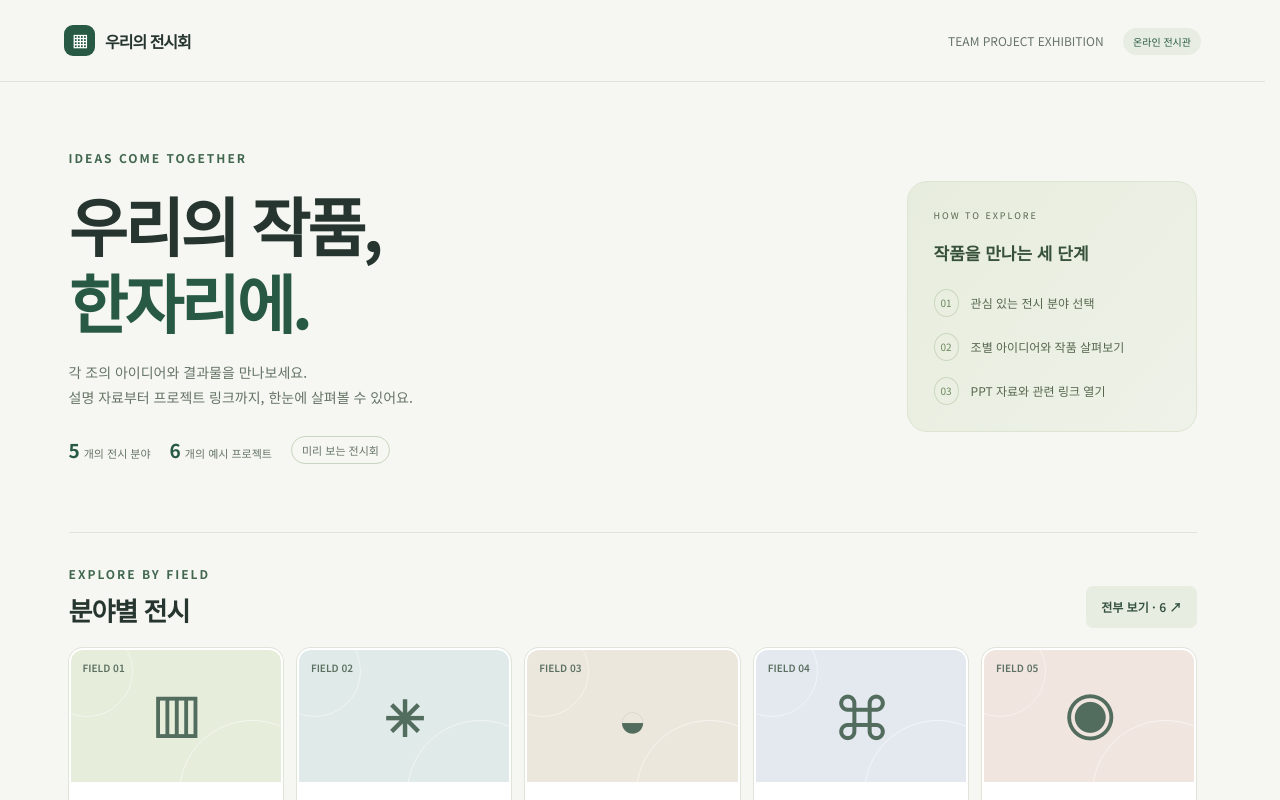
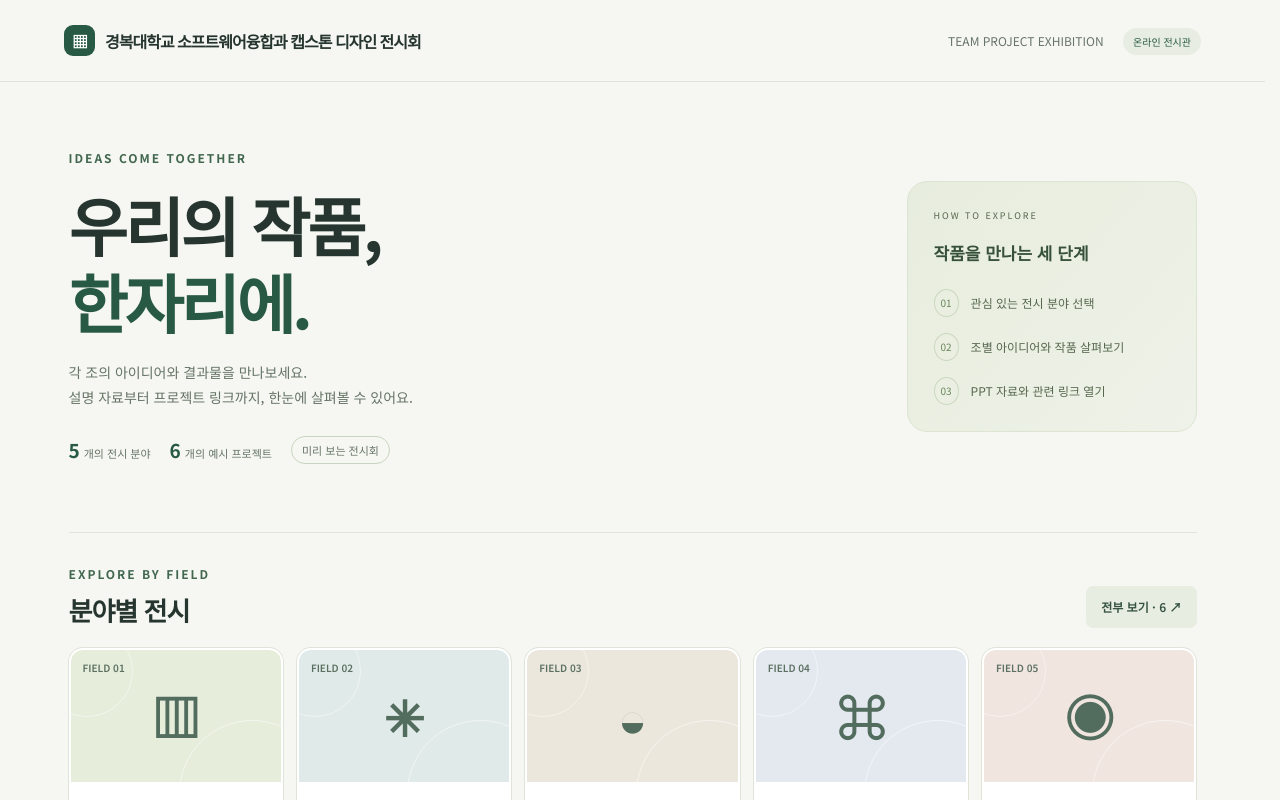
Before and after one commit to lsmxy4/prreset, a React (Vite) app: page / in a window 1280 px wide. Shown: the top 800 px of the page. Built offline with nearby package versions, Linux system fonts and the light colour scheme.

Commit message:
feat : upgrdae

```diff
--- a/src/App.tsx
+++ b/src/App.tsx
@@ -42,7 +42,7 @@ export default function App() {
         <span>
           ▦
         </span>
-        우리의 전시회
+        경복대학교 소프트웨어융합과 캡스톤 디자인 전시회
       </div>
       <div className="tag">
         TEAM PROJECT EXHIBITION <span className="header-badge">온라인 전시관</span>
```
